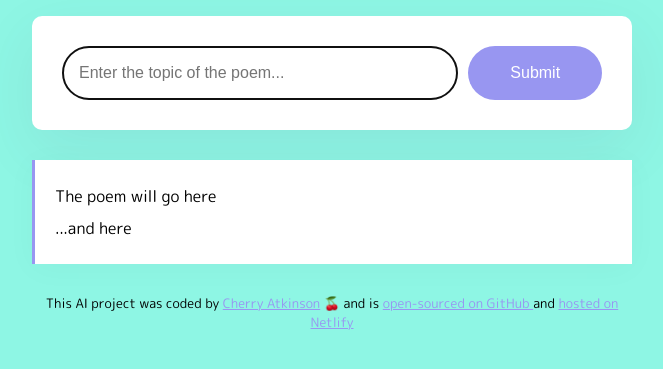
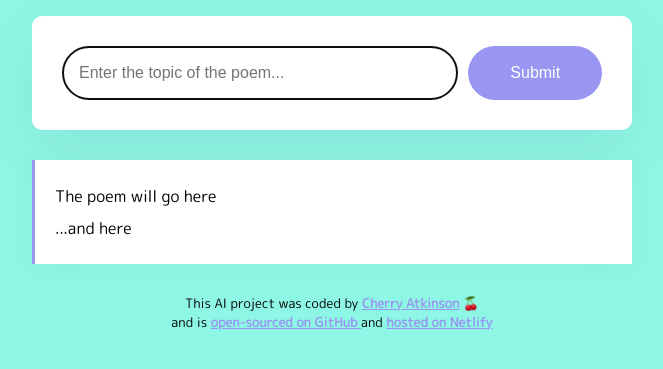
Before and after one commit to Lunamoon36/poem-generator, a plain HTML site: page index.html in a window 1280 px wide. Shown: the part 213-582 px from the top of the page, without its empty margins (308-971 px from the left). Drawn offline with Linux system fonts and the light colour scheme; a web font is replaced by a local one.

Commit message:
Added line break to footer and changed links to bold

```diff
--- a/index.html
+++ b/index.html
@@ -48,7 +48,7 @@
         <a href="https://github.com/Lunamoon36" target="_blank"
           >Cherry Atkinson</a
         >
-        🍒 and is
+        🍒 <br />and is
         <a href="https://github.com/Lunamoon36/poem-generator" target="_blank"
           >open-sourced on GitHub </a
         >and
--- a/src/style.css
+++ b/src/style.css
@@ -27,6 +27,7 @@ form {
 }
 a {
   color: #9896f1;
+  font-weight: bold;
 }
 footer {
   text-align: center;
```
